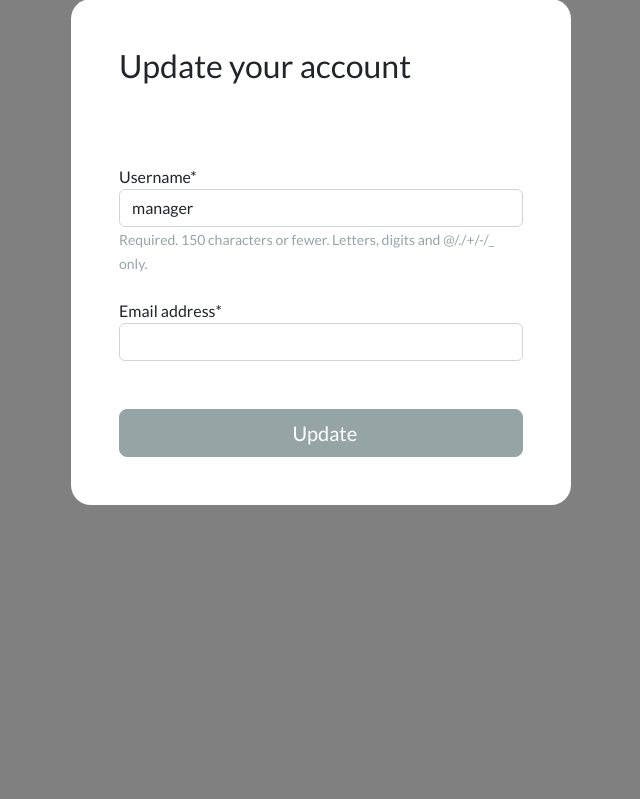
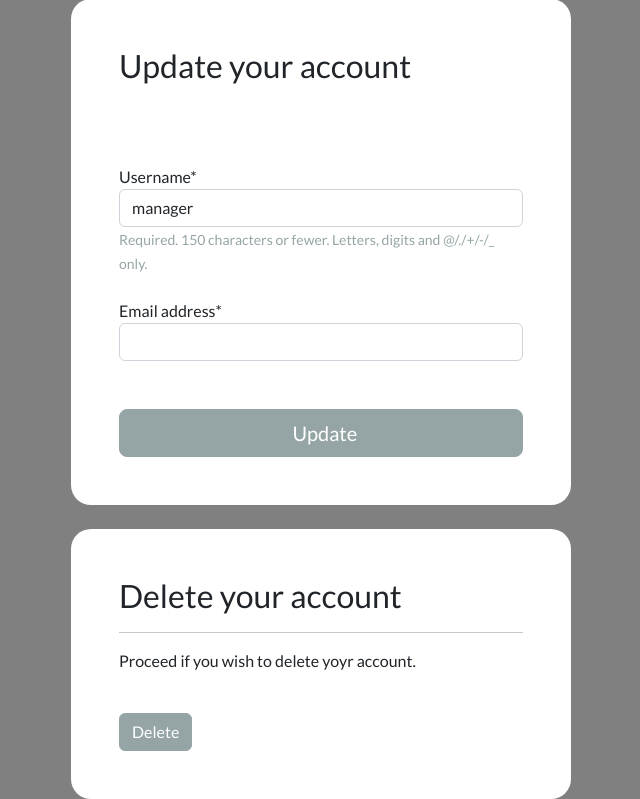
Before and after one commit to EdyDaSilva/ecommerce, a Django app: page /account/profile-management in a window 1280 px wide. Shown: the part 97-896 px from the top of the page, without its empty margins (319-959 px from the left). Before the commit the page ends 602 px from the top, so only its background shows below. Run offline with Django 4.2, Linux system fonts and the light colour scheme; a user stored in the database is signed in; data comes from the database, SQL or seed files in the repository; both versions use the stored data as it was after the commit; some libraries are stand-ins or nearby versions.

Commit message:
delete account

```diff
--- a/account/templates/account/profile-management.html
+++ b/account/templates/account/profile-management.html
@@ -44,6 +44,18 @@
 
             </form>
         </div>
+        <br>
+
+        <div class="container bg-white shadow-md p-5 form-layout">
+            <h3> Delete your account </h3>
+            <hr>
+            <p>Proceed if you wish to delete yoyr account.</p>
+            <br>
+
+
+            <a class="btn btn-secondary navbar-btn text-white" type="button"  href="{% url 'delete-account' %}"> Delete </a>
+        </div>
+
 
     </body>
 
--- a/account/views.py
+++ b/account/views.py
@@ -136,4 +136,12 @@ def profile_management(request):
 
 @login_required(login_url='my-login')
 def delete_account(request):
+
+    user = User.objects.get(id=request.user.id)
+
+    if request.method == 'POST':
+        user.delete()
+
+        return redirect('store')
+
     return render(request, 'account/delete-account.html')
```
Also changed, not shown: account/templates/account/delete-account.html (+44 -1 lines), db.sqlite3.
